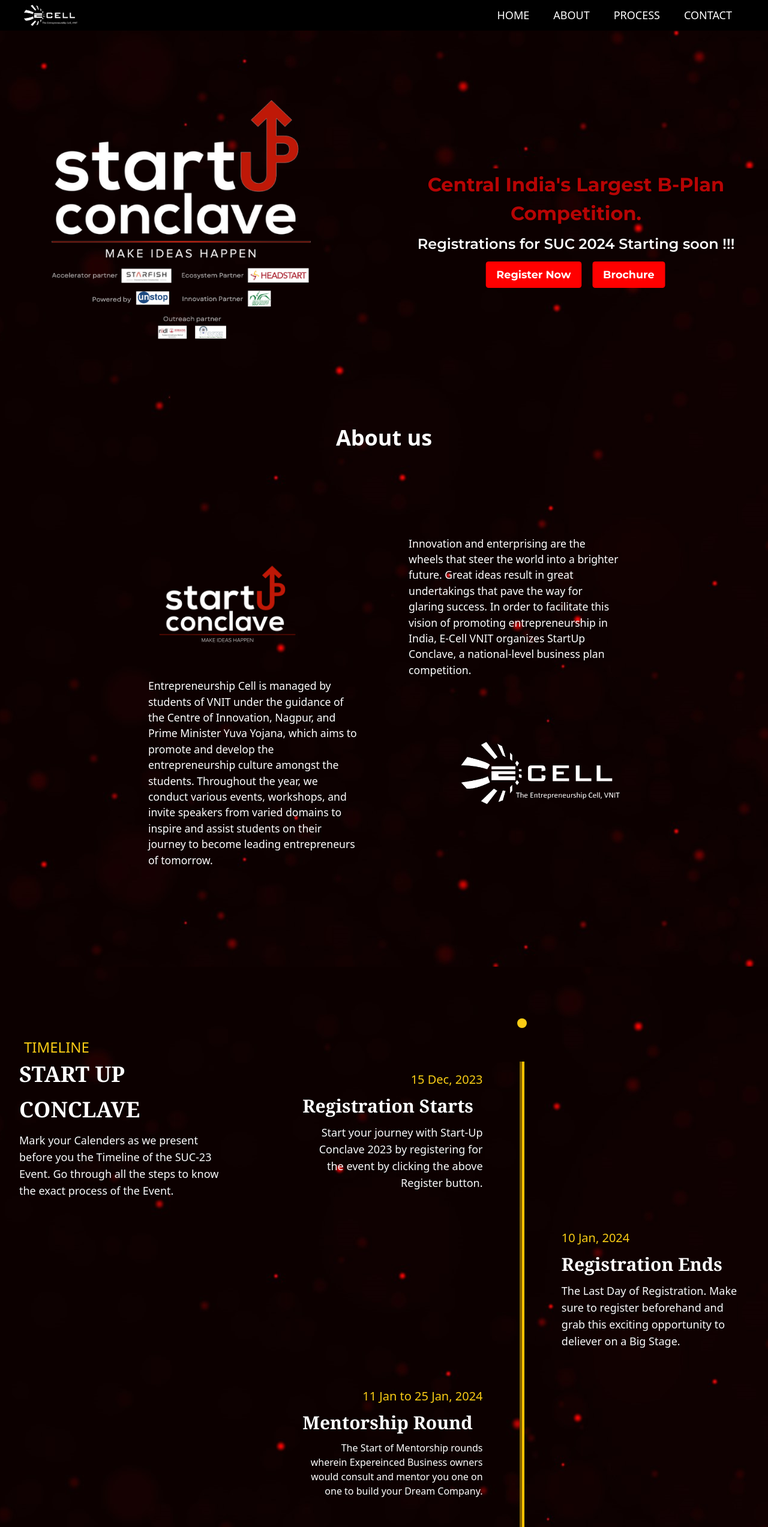
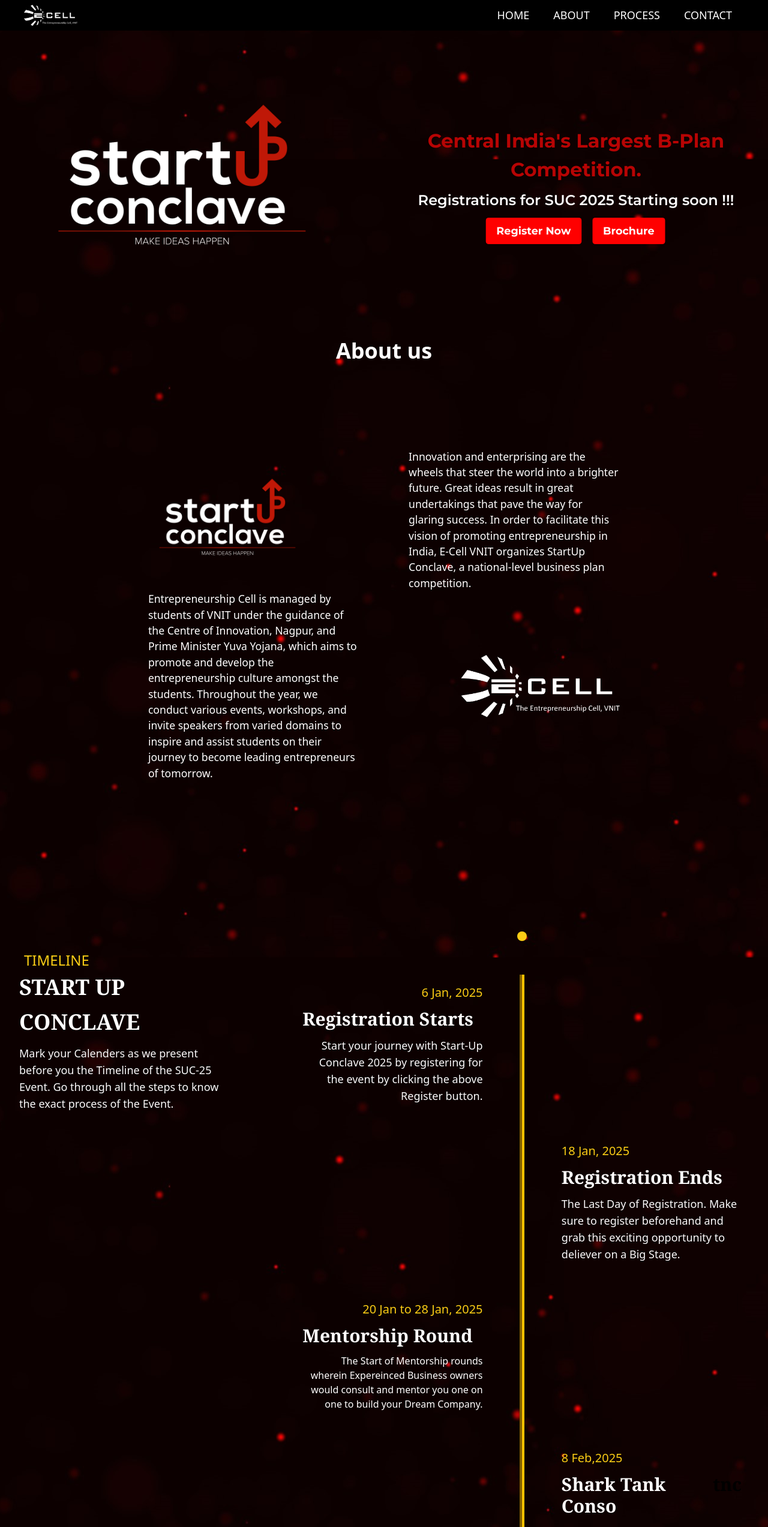
Before and after one commit to venom76568/suc-24, a React (Create React App) app: page / in a window 1280 px wide. Shown: the top 2546 px of the page at 60% size. Built offline with nearby package versions, Linux system fonts and the light colour scheme.

Commit message:
timeline update

```diff
--- a/src/components/About.jsx
+++ b/src/components/About.jsx
@@ -22,7 +22,7 @@
       <div>
         <img
           id="img1"
-          src={logo}
+          src={logo1}
           alt="startup conclave logo"
           className="w-60 hover:scale-125 "
         />
@@ -60,7 +60,7 @@
       <div>
         <img
           id="img2"
-          src={logo1}
+          src={logo}
           alt="E-Cell logo"
           className="w-60 hover:scale-125 "
         />
--- a/src/components/Contact.jsx
+++ b/src/components/Contact.jsx
@@ -13,11 +13,9 @@
           <div className="p-5 text-center w-[250px] rounded-2xl  bg-gradient-to-b from-[#f600005d] to-[#ff0000]">
             <a href="https://www.linkedin.com/in/aryan-jaiswal-/">
               <div className="">
-                <h3 className="text-white font-bold text-[24px]">
-                  Aryan Jaiswal
-                </h3>
+                <h3 className="text-white font-bold text-[24px]">Anushka</h3>
 
-                <p className="mt-2 text-white text-[14px]">+91 70301 62649</p>
+                <p className="mt-2 text-white text-[14px]">+91 87791 65100</p>
               </div>
             </a>
           </div>
@@ -25,23 +23,9 @@
           <div className="p-5 w-[250px] text-center rounded-2xl bg-gradient-to-b from-[#f600005d] to-[#ff0000] ">
             <a href="https://www.linkedin.com/in/varad-nilawar-9630a9202">
               <div className="">
-                <h3 className="text-white font-bold text-[24px]">
-                  Varad Nilawar
-                </h3>
+                <h3 className="text-white font-bold text-[24px]">Dhroov</h3>
 
-                <p className="mt-2 text-white text-[14px]">+91 86684 54798</p>
-              </div>
-            </a>
-          </div>
-
-          <div className="p-5 w-[250px] text-center rounded-2xl  bg-gradient-to-b from-[#f600005d] to-[#ff0000] ">
-            <a href="https://www.linkedin.com/in/devanshi-saroja-840712259">
-              <div className="">
-                <h3 className="text-white font-bold text-[24px]">
-                  Devanshi Saroja
-                </h3>
-
-                <p className="mt-2 text-white text-[14px]">+91 77349 50580</p>
+                <p className="mt-2 text-white text-[14px]">+91 89506 74313</p>
               </div>
             </a>
           </div>
--- a/src/components/Footer.jsx
+++ b/src/components/Footer.jsx
@@ -72,7 +72,7 @@
             <div className="grid grid-cols-1 gap-6 lg:gap-x-24 xl:gap-x-6 md:grid-cols-2 xl:grid-cols-4 lg:col-span-3">
               <div className="flex flex-col items-center gap-2">
                 <p className="font-bold text-xl uppercase text-start">
-                  SUC&apos;24
+                  SUC&apos;25
                 </p>
                 <p className="text-center text-base mt-4 w-1/2 lg:w-full">
                   {/* Consortium, the Annual Entrepreneurship Summit and Management
--- a/src/components/Home.jsx
+++ b/src/components/Home.jsx
@@ -1,6 +1,7 @@
 import React from "react";
 import "./home.css";
 import logo from "../assets/suc_logo.png";
+import logo1 from "../assets/SUC logo_1_copy.png";
 import brochure from "../assets/StartUp Conclave Media Brochure.pdf";
 
 const Home = () => (
@@ -9,7 +10,7 @@
       <div className="">
         <img
           id="image_logo"
-          src={logo}
+          src={logo1}
           alt="logo"
           class="w-[75%] py-8 ml-[35px] md:ml-16"
         />
@@ -25,7 +26,7 @@
         </span>
         <br />
         <span className="text-2xl">
-          Registrations for SUC 2024 Starting soon !!!
+          Registrations for SUC 2025 Starting soon !!!
         </span>
       </p>
       <div className="">
--- a/src/components/TimeLine.jsx
+++ b/src/components/TimeLine.jsx
@@ -20,7 +20,7 @@
             </p>
             <p className="text-lg md:text-lg text-gray-50 mb-4">
               Mark your Calenders as we present before you the Timeline of the
-              SUC-23 Event. Go through all the steps to know the exact process
+              SUC-25 Event. Go through all the steps to know the exact process
               of the Event.
             </p>
             {/* <a href="#"
@@ -38,7 +38,7 @@
                 <div className="bg-opacity-0 mb-8 flex justify-between flex-row-reverse items-center w-full left-timeline">
                   <div className="order-1 w-5/12"></div>
                   <div className="order-1 w-5/12 px-1 py-4 text-right">
-                    <p className="text-xl mb-3 text-yellow-400">15 Dec, 2023</p>
+                    <p className="text-xl mb-3 text-yellow-400">6 Jan, 2025</p>
                     <h4
                       className="mb-3 font-bold font-serif text-lg md:text-3xl"
                       id="same"
@@ -46,7 +46,7 @@
                       Registration Starts
                     </h4>
                     <p className="text-lg md:text-lg leading-snug text-gray-50 text-opacity-100">
-                      Start your journey with Start-Up Conclave 2023 by
+                      Start your journey with Start-Up Conclave 2025 by
                       registering for the event by clicking the above Register
                       button.
                     </p>
@@ -55,7 +55,7 @@
                 <div className="mb-8 flex justify-between items-center w-full right-timeline">
                   <div className="order-1 w-5/12"></div>
                   <div className="order-1  w-5/12 px-1 py-4 text-left">
-                    <p className="text-xl mb-3 text-yellow-400">10 Jan, 2024</p>
+                    <p className="text-xl mb-3 text-yellow-400">18 Jan, 2025</p>
                     <h4
                       className="mb-3 font-bold font-serif text-lg md:text-3xl"
                       id="same"
@@ -74,7 +74,7 @@
                   <div className="order-1 w-5/12 px-1 py-4 text-right">
                     <p className="text-xl mb-3 text-yellow-400">
                       {" "}
-                      11 Jan to 25 Jan, 2024
+                      20 Jan to 28 Jan, 2025
                     </p>
                     <h4
                       className="mb-3 font-bold font-serif text-lg md:text-3xl"
@@ -94,7 +94,7 @@
                   <div className="order-1 w-5/12"></div>
 
                   <div className="order-1  w-5/12 px-1 py-4">
-                    <p className="text-xl mb-3 text-yellow-400">10 Feb,2024</p>
+                    <p className="text-xl mb-3 text-yellow-400">8 Feb,2025</p>
                     <h4
                       className="mb-3 font-bold font-serif text-lg md:text-3xl text-left"
                       id="same"
```
